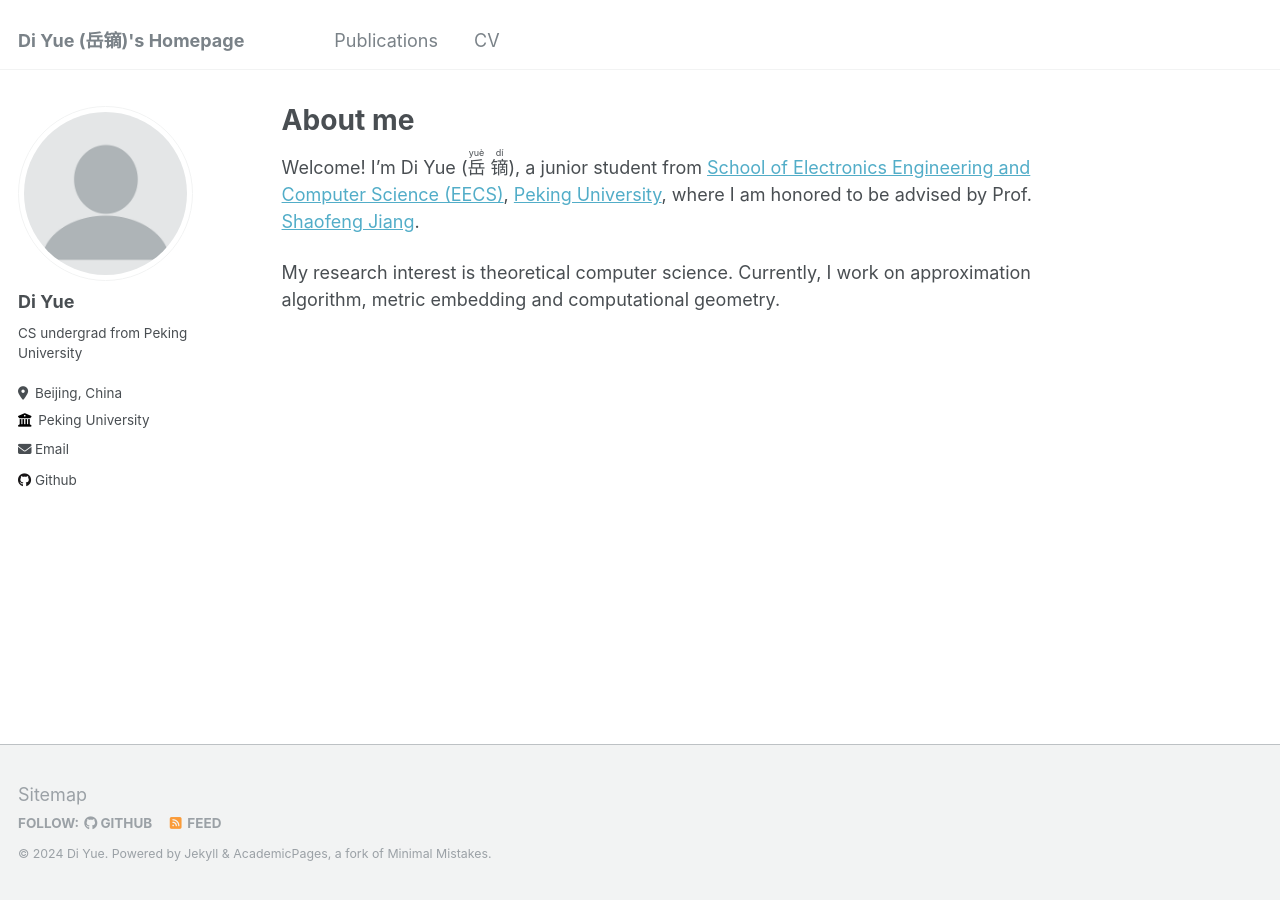
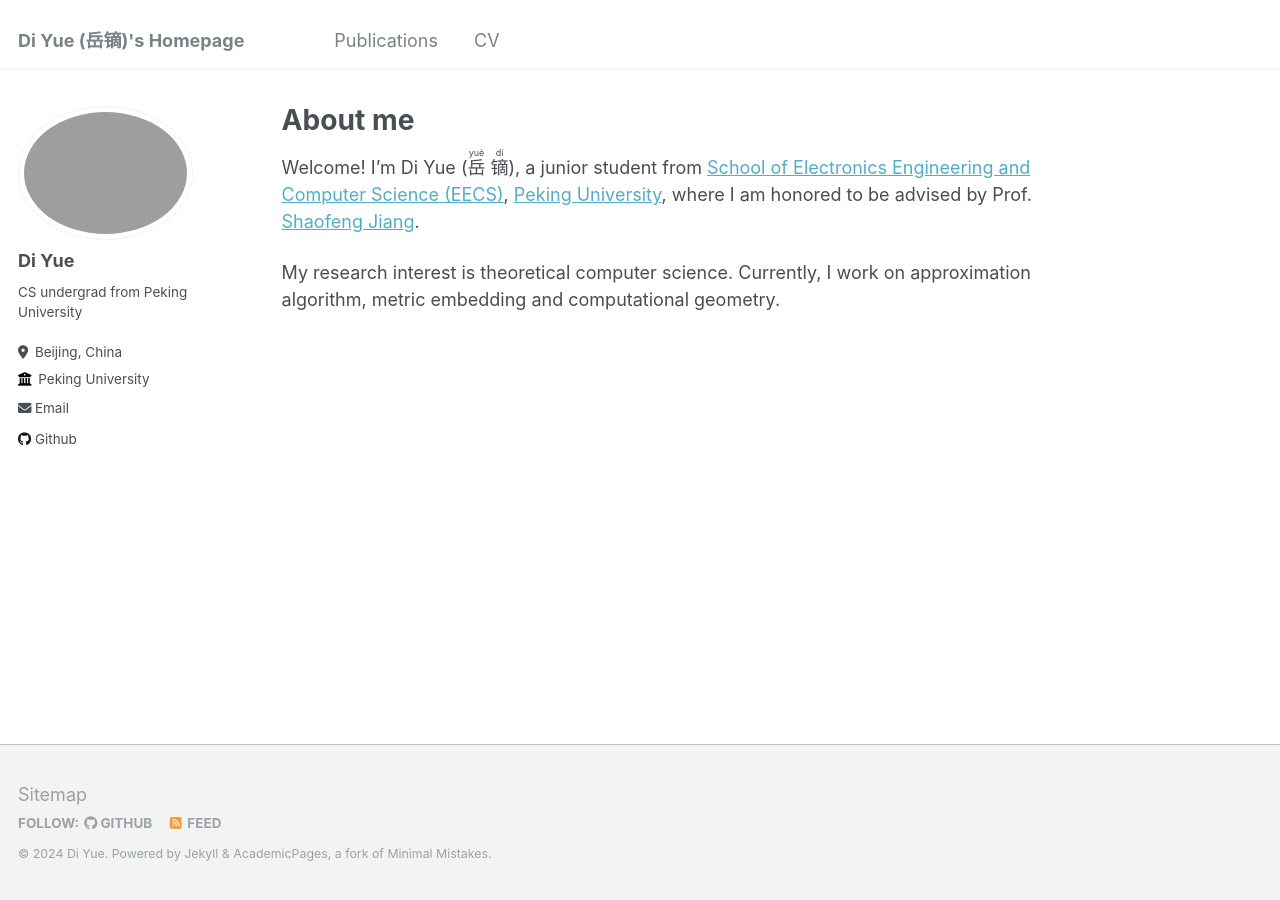
Before and after one commit to tnediserp/tnediserp.github.io, a Jekyll site: the page built from _pages/about.md, in a window 1280 px wide. Built offline with Jekyll 4.4.1, drawn with Linux system fonts in a browser that asks for light colours.

Commit message:
add a profile

```diff
--- a/_config.yml
+++ b/_config.yml
@@ -21,7 +21,7 @@ repository               : "tnediserp/tnediserp.github.io"
 #               Additional customization can be done by editing /_includes/author-profile.html
 author:
   # Biographic information
-  avatar           : "profile.png"
+  avatar           : "weiming.jpg"
   name             : "Di Yue"
   pronouns         : # example: "she/her"
   bio              : "CS undergrad from Peking University"
```
